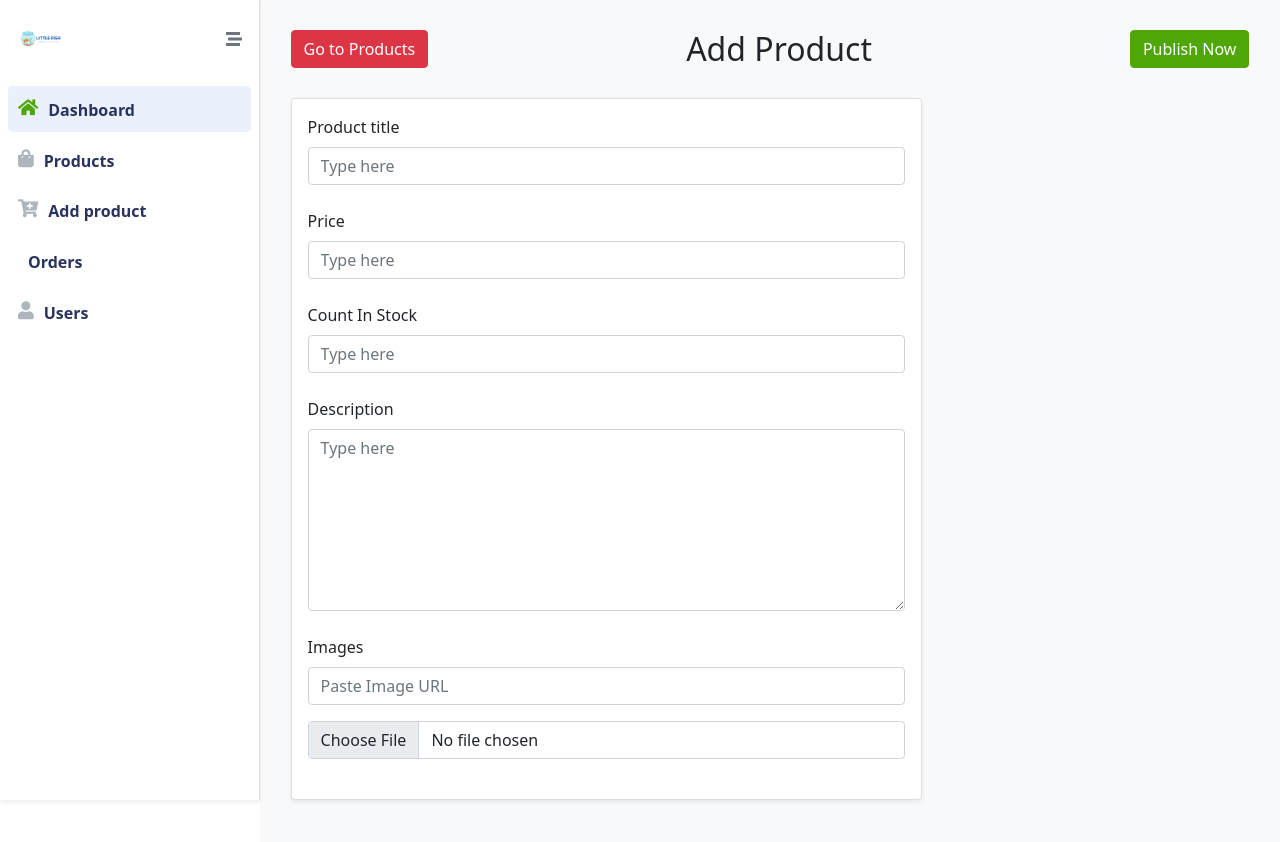
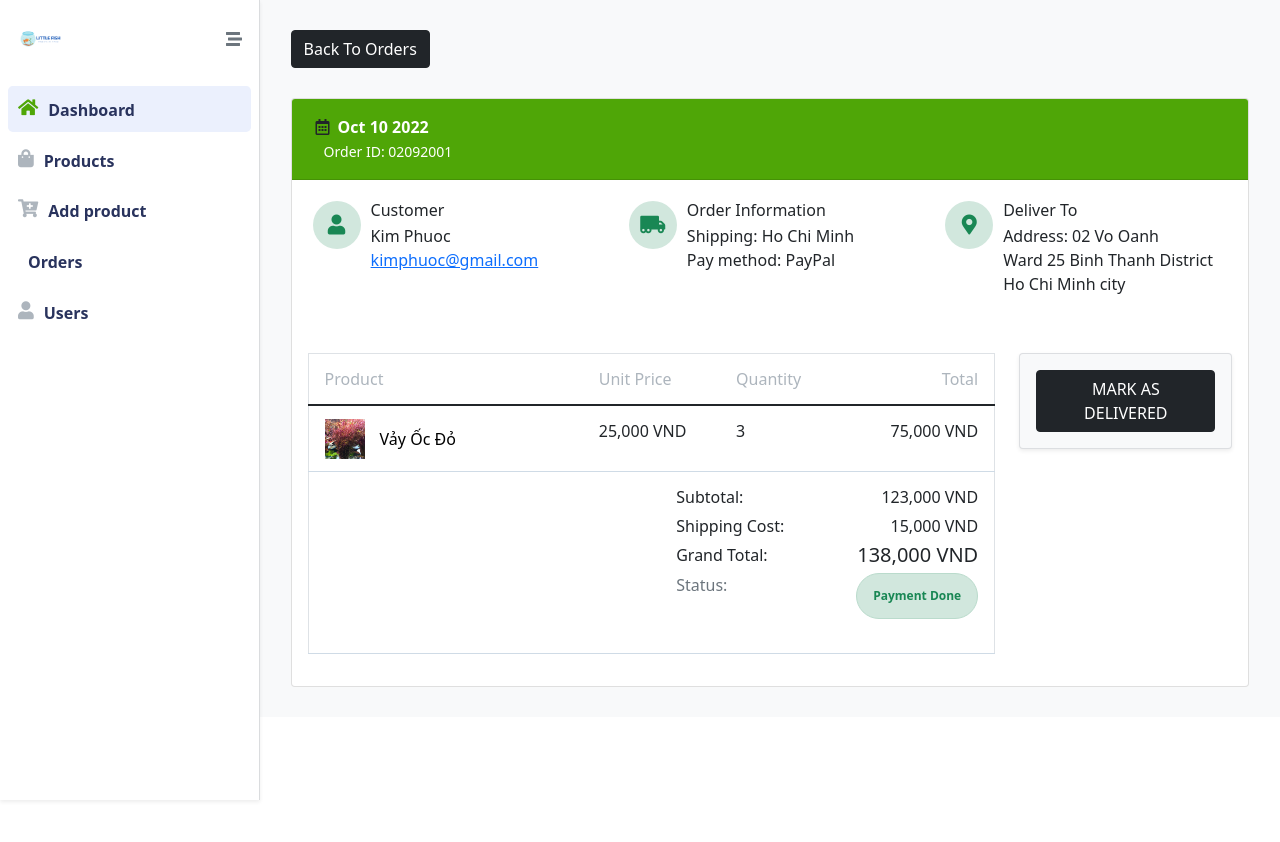
Before and after one commit to kimphuoc0209/E-commerce-Dashboard, a React (Create React App) app: page / in a window 1280 px wide. Shown: the top 842 px of the page. After the commit the page ends 800 px from the top, so only its background shows below. Built offline with nearby package versions, Linux system fonts and the light colour scheme; some icons are missing.

Commit message:
Orders Component

```diff
--- a/src/App.css
+++ b/src/App.css
@@ -391,6 +391,10 @@ a[class*="card"]:hover .title {
   flex-shrink: 0;
   margin-right: 10px;
 }
+.icontext small,
+.icontext .title {
+  display: block;
+}
 /* BASE STYLE FOR PRODUCT ITEM */
 [class*="card-product"] {
   border: 1px solid rgba(108, 117, 125, 0.25);
@@ -437,3 +441,71 @@ a[class*="card"]:hover .title {
 .price {
   font-weight: 600;
 }
+/*ITEMSIDE*/
+.itemside {
+  position: relative;
+  display: flex;
+  width: 100%;
+  align-items: center;
+}
+.itemside .aside,
+.itemside .left {
+  position: relative;
+  flex-shrink: 0;
+}
+.itemside .info {
+  padding-left: 15px;
+  padding-right: 7px;
+}
+.itemside p {
+  margin-bottom: 0;
+}
+.itemside .title {
+  display: block;
+  margin-bottom: 5px;
+}
+.itemside a.title:hover {
+  color: #4fa607;
+}
+
+a.itemside {
+  color: initial;
+  text-decoration: none;
+}
+a.itemside:hover .title {
+  text-decoration: underline;
+}
+/* --------- description list --------*/
+[class*="dlist"] {
+  margin-bottom: 5px;
+}
+
+.dlist-inline dt,
+.dlist-inline dd {
+  display: inline-block;
+}
+
+.dlist {
+  display: flex;
+}
+.dlist dt {
+  width: 150px;
+  font-weight: normal;
+}
+.dlist dd {
+  margin-left: 30px;
+  vertical-align: baseline;
+  flex-grow: 1;
+  margin-bottom: 0;
+  text-align: right;
+}
+/* ====================== box ==================== */
+.box {
+  padding: 1rem;
+  border-radius: 0.25rem;
+  border: 1px solid rgba(108, 117, 125, 0.2);
+  background: #fff;
+}
+.box img {
+  max-width: 100%;
+}
--- /dev/null
+++ b/src/components/Orders/OrderDetailInfo.js
@@ -0,0 +1,50 @@
+import React from "react";
+
+const OrderDetailInfo = () => {
+  return (
+    <div className="row mb-5 order-info-wrap">
+      <div className="col-md-6 col-lg-4">
+        <article className="icontext align-items-start">
+          <span className="icon icon-sm rounded-circle alert-success">
+            <i className="text-success fas fa-user"></i>
+          </span>
+          <div className="text">
+            <h6 className="mb-1">Customer</h6>
+            <p className="mb-1">
+              Kim Phuoc <br />
+              <a href={`mailto:kimphuoc@gmail.com`}>kimphuoc@gmail.com</a>
+            </p>
+          </div>
+        </article>
+      </div>
+      <div className="col-md-6 col-lg-4">
+        <article className="icontext align-items-start">
+          <span className="icon icon-sm rounded-circle alert-success">
+            <i className="text-success fas fa-truck-moving"></i>
+          </span>
+          <div className="text">
+            <h6 className="mb-1">Order Information</h6>
+            <p className="mb-1">
+              Shipping: Ho Chi Minh <br /> Pay method: PayPal
+            </p>
+          </div>
+        </article>
+      </div>
+      <div className="col-md-6 col-lg-4">
+        <article className="icontext align-items-start">
+          <span className="icon icon-sm rounded-circle alert-success">
+            <i className="text-success fas fa-map-marker-alt"></i>
+          </span>
+          <div className="text">
+            <h6 className="mb-1">Deliver To</h6>
+            <p className="mb-1">
+              Address: 02 Vo Oanh <br /> Ward 25 Binh Thanh District <br /> Ho
+              Chi Minh city
+            </p>
+          </div>
+        </article>
+      </div>
+    </div>
+  );
+};
+export default OrderDetailInfo;
--- /dev/null
+++ b/src/components/Orders/OrderDetailMain.js
@@ -0,0 +1,46 @@
+import React from "react";
+import OrderDetailProducts from "./OrderDetailProducts";
+import OrderDetailInfo from "./OrderDetailInfo";
+import { Link } from "react-router-dom";
+
+const OrderDetailMain = () => {
+  return (
+    <section className="content-main">
+      <div className="content-header">
+        <Link to="/orders" className="btn btn-dark text-white">
+          Back To Orders
+        </Link>
+      </div>
+      <div className="card">
+        <header className="card-header p-3 Header-green">
+          <div className="row align-items-center">
+            <div className="col-lg-6 col-md-6">
+              <span>
+                <i className="far fa-calendar-alt mx-2"></i>
+                <b className="text-white">Oct 10 2022</b>
+              </span>
+              <br />
+              <small className="text-white mx-3">Order ID: 02092001</small>
+            </div>
+          </div>
+        </header>
+        <div className="card-body">
+          <OrderDetailInfo />
+          <div className="row">
+            <div className="col-lg-9">
+              <OrderDetailProducts />
+            </div>
+            <div className="col-lg-3">
+              <div className="box shadow-sm bg-light">
+                <button className="btn btn-dark col-12">
+                  MARK AS DELIVERED
+                </button>
+              </div>
+            </div>
+          </div>
+        </div>
+      </div>
+    </section>
+  );
+};
+export default OrderDetailMain;
--- /dev/null
+++ b/src/components/Orders/OrderDetailProducts.js
@@ -0,0 +1,64 @@
+import React from "react";
+import { Link } from "react-router-dom";
+
+const OrderDetailProducts = () => {
+  return (
+    <table className="table border table-lg">
+      <thead>
+        <tr>
+          <th style={{ width: "40%" }}>Product</th>
+          <th style={{ width: "20%" }}>Unit Price</th>
+          <th style={{ width: "20%" }}>Quantity</th>
+          <th style={{ width: "20%" }} className="text-end">
+            Total
+          </th>
+        </tr>
+      </thead>
+      <tbody>
+        <tr>
+          <td>
+            <Link className="itemside" to="#">
+              <div className="left">
+                <img
+                  src="/images/1.png"
+                  alt="prodct"
+                  style={{ width: "40px", height: "40px" }}
+                  className="img-xs"
+                />
+              </div>
+              <div className="info">Vảy Ốc Đỏ{" "}</div>
+            </Link>
+          </td>
+          <td>25,000 VND</td>
+          <td>3</td>
+          <td className="text-end">75,000 VND</td>
+        </tr>
+        <tr>
+          <td colSpan="4">
+            <article className="float-end">
+              <dl className="dlist">
+                <dt>Subtotal:</dt> <dd>123,000 VND</dd>
+              </dl>
+              <dl className="dlist">
+                <dt>Shipping Cost:</dt> <dd>15,000 VND</dd>
+              </dl>
+              <dl className="dlist">
+                <dt>Grand Total:</dt>
+                <dd>
+                  <b className="h5">138,000 VND</b>
+                </dd>
+              </dl>
+              <dl className="dlist">
+                <dt className="text-muted">Status:</dt>
+                <dd>
+                  <span className="badge rounded-pill alert alert-success text-success">Payment Done</span>
+                </dd>
+              </dl>
+            </article>
+          </td>
+        </tr>
+      </tbody>
+    </table>
+  );
+};
+export default OrderDetailProducts;
--- /dev/null
+++ b/src/components/Orders/OrderMain.js
@@ -0,0 +1,25 @@
+import React from "react";
+import Orders from "./Orders";
+
+const OrderMain = () => {
+  return (
+    <section className="content-main">
+      <div className="content-header">
+        <h2 className="content-title">Orders</h2>
+      </div>
+      <div className="card mb-4 shadow-sm">
+        <header className="card-header bg-white">
+          <div className="row gx-3 py-3">
+            <div className="col-lg-4 col-md-6 me-auto">
+              <input type="text" placeholder="Search..." className="form-control p-2"/>
+            </div>
+          </div>
+        </header>
+        <div className="card-body">
+          <Orders />
+        </div>
+      </div>
+    </section>
+  );
+};
+export default OrderMain;
--- /dev/null
+++ b/src/components/Orders/Orders.js
@@ -0,0 +1,65 @@
+import React from "react";
+import { Link } from "react-router-dom";
+
+const Orders = () => {
+  return (
+    <table className="table">
+      <thead>
+        <tr>
+          <th scope="col">Name</th>
+          <th scope="col">Email</th>
+          <th scope="col">Total</th>
+          <th scope="col">Paid</th>
+          <th scope="col">Date</th>
+          <th>Status</th>
+          <th scope="col" className="text-end">
+            Action
+          </th>
+        </tr>
+      </thead>
+      <tbody>
+        <tr>
+          <td>
+            <b>Vảy Ốc Đỏ</b>
+          </td>
+          <td>kimphuoc@gmail.com</td>
+          <td>25,000 VND</td>
+          <td>
+            <span className="badge rounded-pill alert-success">
+              Paid At Today 08:00 PM
+            </span>
+          </td>
+          <td>Oct 10 2022</td>
+          <td>
+            <span className="badge btn-success">Delivered</span>
+          </td>
+          <td className="d-flex justify-content-end align-items-center">
+            <Link to={`/order`} className="text-success">
+              <i className="fas fa-eye"></i>
+            </Link>
+          </td>
+        </tr>
+        <tr>
+          <td>
+            <b>Cá Chuột Pygmy</b>
+          </td>
+          <td>kimphuoc@gmail.com</td>
+          <td>60,000 VND</td>
+          <td>
+            <span className="badge rounded-pill alert-danger">Not paid</span>
+          </td>
+          <td>Oct 10 2022</td>
+          <td>
+            <span className="badge btn-dark">Not Delivered</span>
+          </td>
+          <td className="d-flex justify-content-end align-item-center">
+            <Link to={`/order`} className="text-success">
+              <i className="fas fa-eye"></i>
+            </Link>
+          </td>
+        </tr>
+      </tbody>
+    </table>
+  );
+};
+export default Orders;
--- a/src/screens/HomeScreen.js
+++ b/src/screens/HomeScreen.js
@@ -3,7 +3,12 @@ import React from "react";
 import Sidebar from "../components/sidebar";
 // import Header from "../components/Header";
 // import MainProducts from "../components/Products/MainProducts";
-import AddProductMain from "../components/Products/AddProductMain";
+// import AddProductMain from "../components/Products/AddProductMain";
+// import Orders from "../components/Orders/Orders";
+// import OrderMain from "../components/Orders/OrderMain";
+// import OrderDetailInfo from "../components/Orders/OrderDetailInfo";
+// import OrderDetailProducts from "../components/Orders/OrderDetailProducts";
+import OrderDetailMain from "../components/Orders/OrderDetailMain";
 
 const HomeScreen = () => {
   return (
@@ -13,7 +18,12 @@ const HomeScreen = () => {
         {/* <Header />
         <Main /> */}
         {/* <MainProducts /> */}
-        <AddProductMain />
+        {/* <AddProductMain /> */}
+        {/* <Orders /> */}
+        {/* <OrderMain /> */}
+        {/* <OrderDetailInfo /> */}
+        {/* <OrderDetailProducts /> */}
+        <OrderDetailMain />
       </main>
     </>
   );
```
